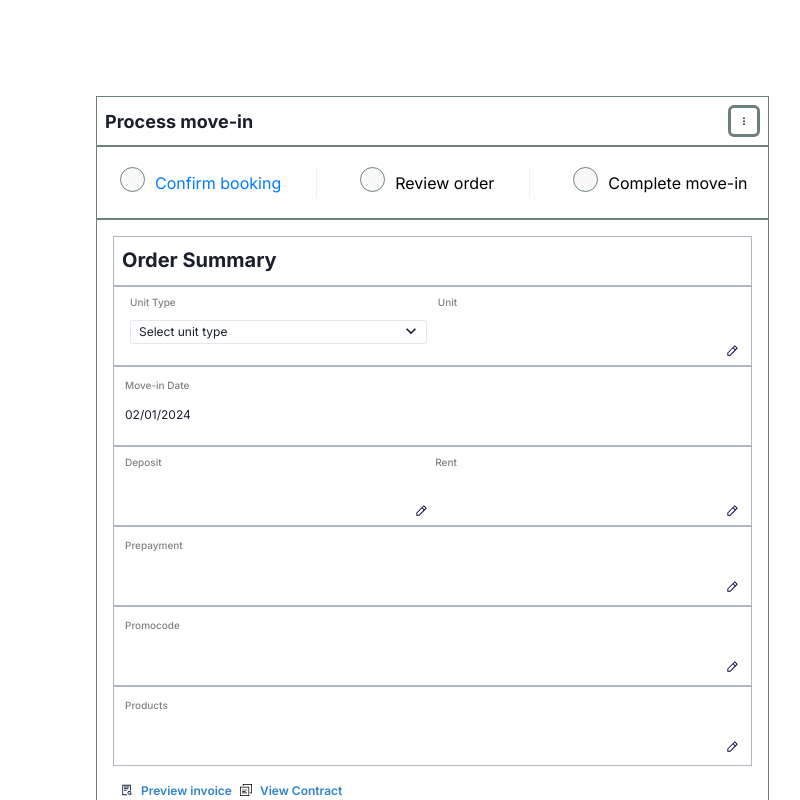
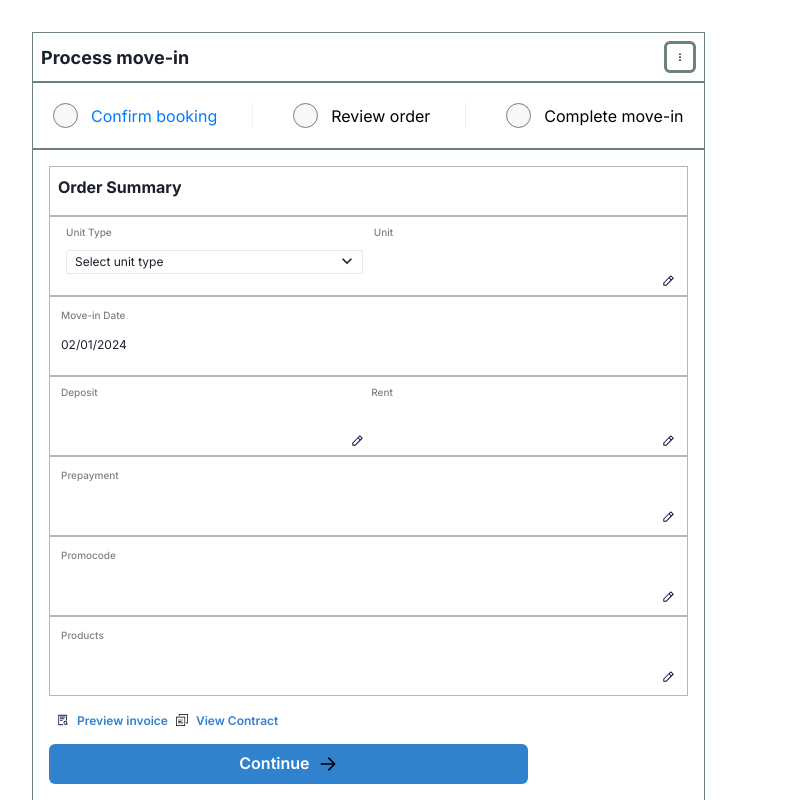
Before and after one commit to mdicandia/multistep, a Next.js app: page / in a window 1280 px wide. Shown: the top 800 px of the page, without its empty margins (0-800 px from the left). Built offline with nearby package versions, Linux system fonts and the light colour scheme.

Commit message:
improve styling

```diff
--- a/app/components/CustomTabs.tsx
+++ b/app/components/CustomTabs.tsx
@@ -13,6 +13,7 @@ import {
   Divider,
   Button,
   IconButton,
+  Flex,
 } from "@chakra-ui/react";
 import Image from "next/image";
 import styles from "./tab.module.css";
@@ -57,13 +58,13 @@ function CustomTab({
       }}
       {...tabProps}
     >
-      <Box as="span" sx={{ minWidth: "30px" }} mr="2">
+      <Flex as="span" sx={{ minWidth: "30px" }} mr="2">
         {!isCompleted ? (
           <div className={styles.circle} />
         ) : (
           <Image alt="Check Icon" width={30} height={30} src={check} />
         )}
-      </Box>
+      </Flex>
       {tabProps.children}
       {hasDivider && (
         <Divider sx={{ marginLeft: "35px" }} orientation="vertical" />
--- a/app/components/tab.module.css
+++ b/app/components/tab.module.css
@@ -39,6 +39,7 @@
   padding: 8px;
   height: 50px;
   font-weight: 700;
+  font-size: 16px;
 }
 
 .sharedRow {
--- a/app/page.module.css
+++ b/app/page.module.css
@@ -3,7 +3,7 @@
   flex-direction: column;
   justify-content: space-between;
   align-items: flex-start;
-  padding: 6rem;
+  padding: 2rem;
   min-height: 100vh;
   width: 100%;
   overflow: auto;
```
